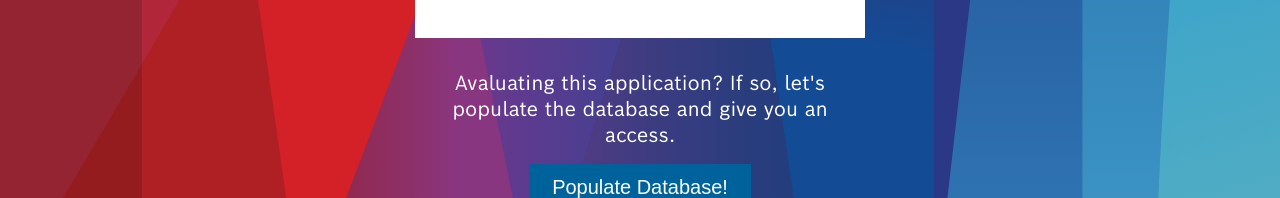
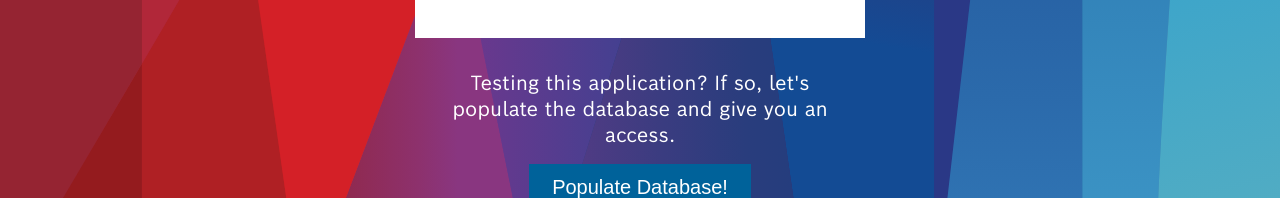
Before and after one commit to MuryloSaladino/XPricefy, an Angular app in the folder frontend/: page / in a window 1280 px wide. Shown: the part 489-687 px from the top of the page. Built offline with nearby package versions, Linux system fonts and the light colour scheme.

Commit message:
fix: misspelled word

```diff
--- a/frontend/src/app/pages/login/login.page.html
+++ b/frontend/src/app/pages/login/login.page.html
@@ -28,7 +28,7 @@
     </form>
 
     <div *ngIf="!populatedAccess;else populatedAccessDiv" class="populate-container">
-        <p class="text-white">Avaluating this application? If so, let's populate the database and give you an access.</p>
+        <p class="text-white">Testing this application? If so, let's populate the database and give you an access.</p>
         <app-button (click)="populate()">Populate Database!</app-button>
     </div>
 
```
